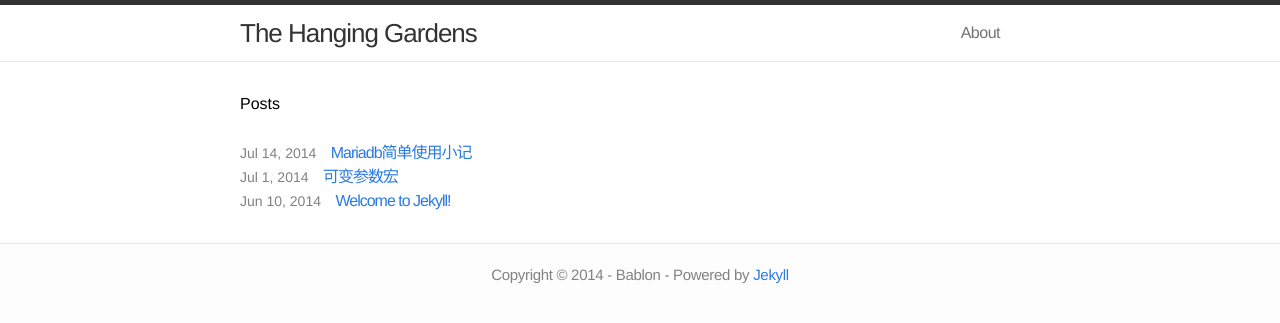
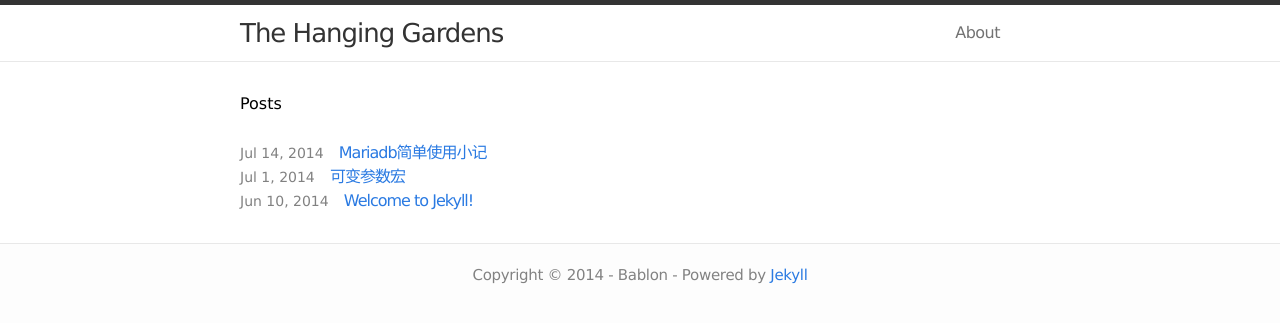
Before and after one commit to bablon/bablon.github.io, a Jekyll site: the page built from index.html, in a window 1280 px wide. Shown: the top 323 px of the page. Built offline with Jekyll 4.4.1, drawn with Linux system fonts in a browser that asks for light colours.

Commit message:
Update main.css
font-family update

```diff
--- a/css/main.css
+++ b/css/main.css
@@ -9,7 +9,8 @@
 html, body { height: 100%; }
 
 body {
-  font-family: Helvetica, Arial, sans-serif;
+  font-family: "Lucida Grande","Lucida Sans Unicode",Helvetica,Arial,Verdana,sans-serif;
+  /*font-family: Helvetica, Arial, sans-serif;*/
   font-size: 16px;
   line-height: 1.5;
   font-weight: 300;
```
